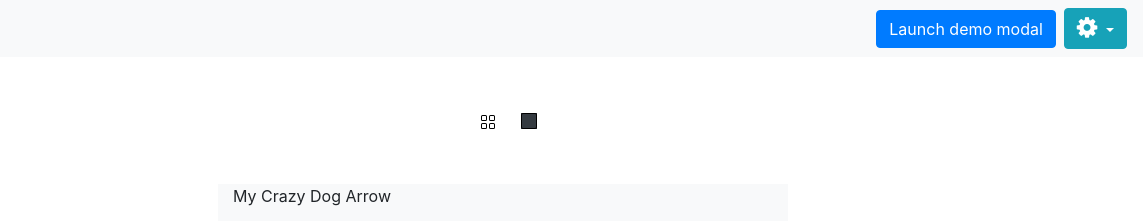
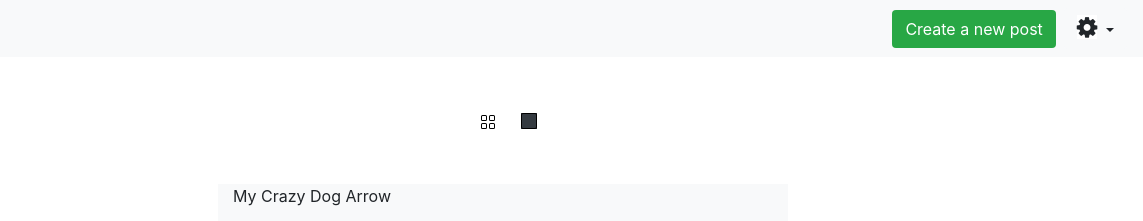
Before and after one commit to 4GeeksAcademy/bootstrap-inst, a plain HTML site: page index.html in a window 1280 px wide. Shown: the top 221 px of the page, 137-1280 px from the left. Drawn offline with nearby package versions, Linux system fonts and the light colour scheme.

Commit message:
change color of button and text

```diff
--- a/index.html
+++ b/index.html
@@ -13,8 +13,8 @@
         <a class="navbar-brand" href="#">
             <i class="fa fa-instagram" style="font-size: 24px;color:black">Instagram</i>
         </a>
-        <button type="button" class="btn btn-primary ml-auto mr-2 " data-toggle="modal" data-target="#exampleModal">
-            Launch demo modal
+        <button type="button" class="btn bg-success ml-auto mr-2 text-white" data-toggle="modal" data-target="#exampleModal">
+            Create a new post
           </button>
           <div class="modal fade" id="exampleModal" tabindex="-1" aria-labelledby="exampleModalLabel" aria-hidden="true">
             <div class="modal-dialog">
@@ -40,8 +40,9 @@
             </div>
           </div>
         <div class="dropdown">
-        <button type="button" data-toggle="dropdown" class="btn btn-info dropdown-toggle ml-auto">
-            <i class="fa fa-gear" style="font-size:24px"></i>
+        <button type="button" data-toggle="dropdown" class="btn bg-light
+        dropdown-toggle ml-auto">
+            <i class="fa fa-gear bg-white " style="font-size:24px"></i>
             <div class="dropdown-menu">
                 <a class="dropdown-item" href="#">Profile</a>
                 <a class="dropdown-item" href="#">Accesibility</a>
```
Also changed, not shown: pictures.html (+4 -4 lines).
